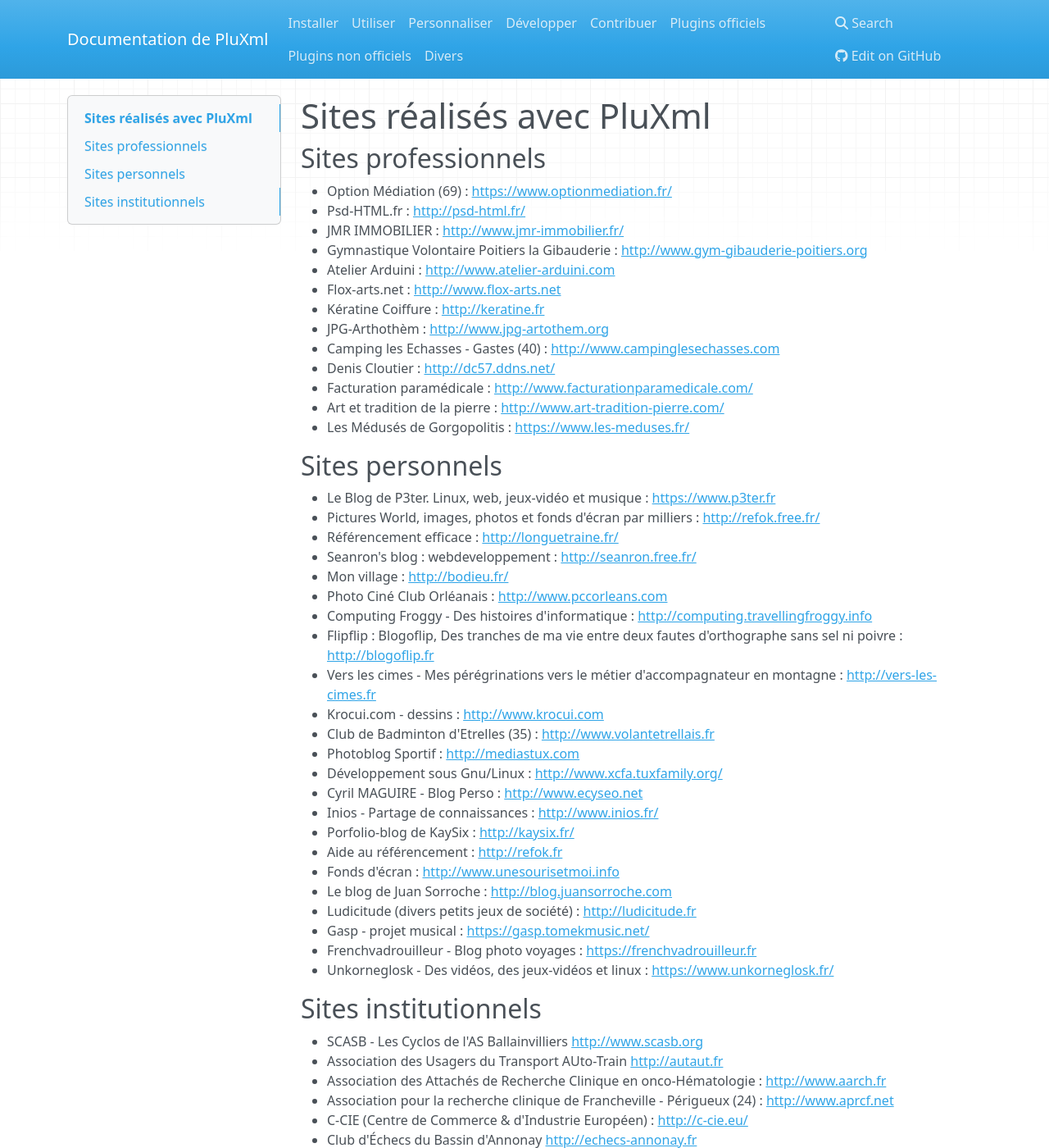
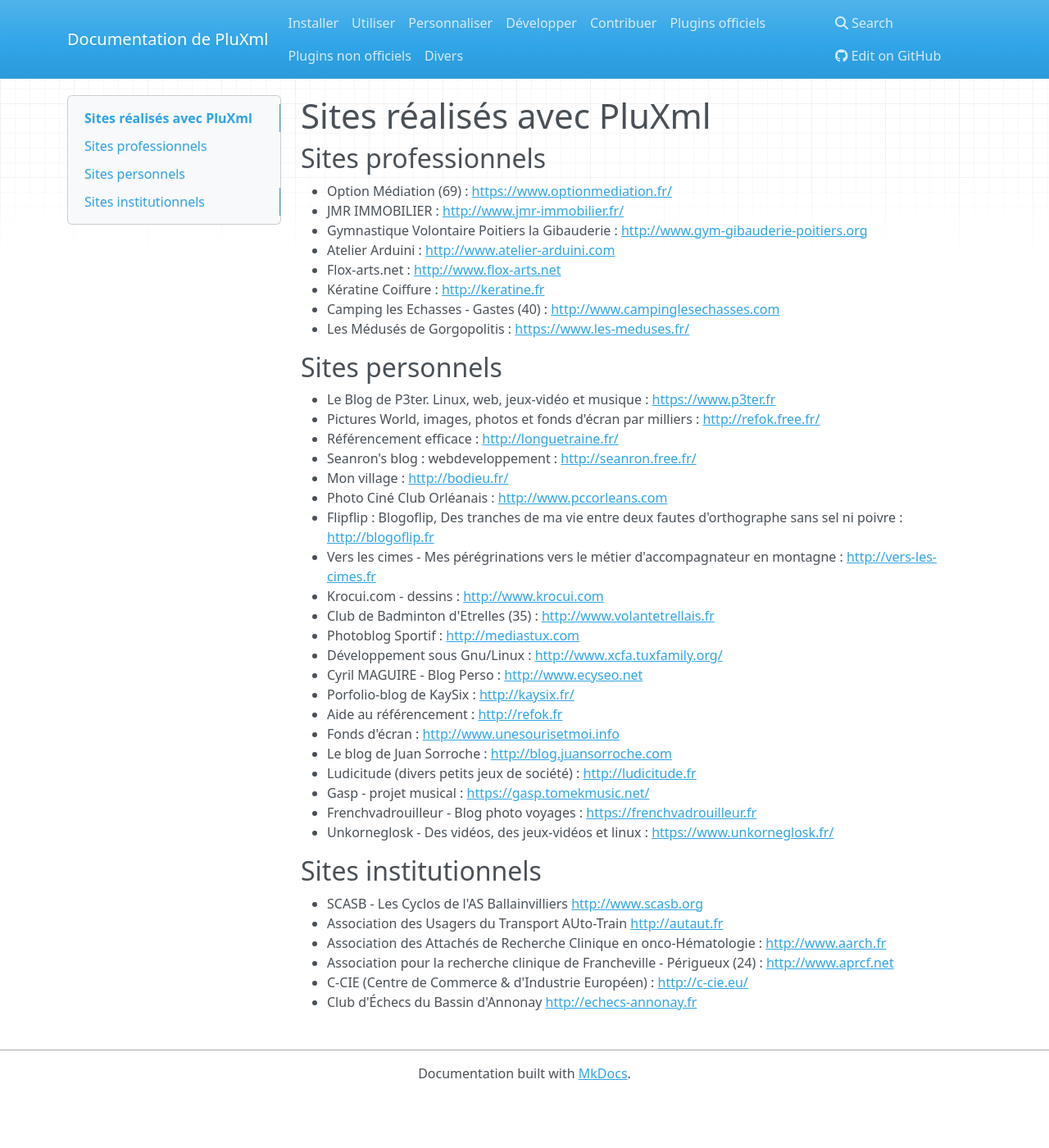
Before and after one commit to pluxml/PluXml-Wiki, an MkDocs documentation site: the page built from docs/divers/sites-realises-avec-pluxml.md, in a window 1280 px wide and 1400 px high. Shown: the whole window at 82% size. Built offline with MkDocs 1.6.1, drawn with Linux system fonts in a browser that asks for light colours; nearby versions of some CDN libraries.

Commit message:
Update list

```diff
--- a/docs/divers/sites-realises-avec-pluxml.md
+++ b/docs/divers/sites-realises-avec-pluxml.md
@@ -3,17 +3,12 @@
 ## Sites professionnels
 
 * Option Médiation (69) : [https://www.optionmediation.fr/](https://www.optionmediation.fr/)
-* Psd-HTML.fr : [http://psd-html.fr/](http://psd-html.fr/)
 * JMR IMMOBILIER : [http://www.jmr-immobilier.fr/](http://www.jmr-immobilier.fr/)
 * Gymnastique Volontaire Poitiers la Gibauderie : [http://www.gym-gibauderie-poitiers.org](http://www.gym-gibauderie-poitiers.org)
 * Atelier Arduini : [http://www.atelier-arduini.com](http://www.atelier-arduini.com)
 * Flox-arts.net : [http://www.flox-arts.net](http://www.flox-arts.net)
 * Kératine Coiffure : [http://keratine.fr](http://keratine.fr)
-* JPG-Arthothèm : [http://www.jpg-artothem.org](http://www.jpg-artothem.org)
 * Camping les Echasses - Gastes (40) : [http://www.campinglesechasses.com](http://www.campinglesechasses.com)
-* Denis Cloutier : [http://dc57.ddns.net/](http://dc57.ddns.net/)
-* Facturation paramédicale : [http://www.facturationparamedicale.com/](http://www.facturationparamedicale.com/)
-* Art et tradition de la pierre : [http://www.art-tradition-pierre.com/](http://www.art-tradition-pierre.com/)
 * Les Médusés de Gorgopolitis : [https://www.les-meduses.fr/](https://www.les-meduses.fr/)
 
 ## Sites personnels
@@ -24,7 +19,6 @@
 * Seanron's blog : webdeveloppement : [http://seanron.free.fr/](http://seanron.free.fr/)
 * Mon village : [http://bodieu.fr/](http://bodieu.fr/)
 * Photo Ciné Club Orléanais : [http://www.pccorleans.com](http://www.pccorleans.com)
-* Computing Froggy - Des histoires d'informatique : [http://computing.travellingfroggy.info](http://computing.travellingfroggy.infoz)
 * Flipflip : Blogoflip, Des tranches de ma vie entre deux fautes d'orthographe sans sel ni poivre : [http://blogoflip.fr](http://blogoflip.fr)
 * Vers les cimes - Mes pérégrinations vers le métier d'accompagnateur en montagne : [http://vers-les-cimes.fr](http://vers-les-cimes.fr)
 * Krocui.com - dessins : [http://www.krocui.com](http://www.krocui.com)
@@ -32,7 +26,6 @@
 * Photoblog Sportif : [http://mediastux.com](http://mediastux.com)
 * Développement sous Gnu/Linux : [http://www.xcfa.tuxfamily.org/](http://www.xcfa.tuxfamily.org/)
 * Cyril MAGUIRE - Blog Perso : [http://www.ecyseo.net](http://www.ecyseo.net)
-* Inios - Partage de connaissances : [http://www.inios.fr/](http://www.inios.fr/)
 * Porfolio-blog de KaySix : [http://kaysix.fr/](http://kaysix.fr/)
 * Aide au référencement : [http://refok.fr](http://refok.fr)
 * Fonds d'écran : [http://www.unesourisetmoi.info](http://www.unesourisetmoi.info)
@@ -48,5 +41,5 @@
 * Association des Usagers du Transport AUto-Train [http://autaut.fr](http://autaut.fr)
 * Association des Attachés de Recherche Clinique en onco-Hématologie : [http://www.aarch.fr](http://www.aarch.fr)
 * Association pour la recherche clinique de Francheville - Périgueux (24) : [http://www.aprcf.net](http://www.aprcf.net)
-* C-CIE (Centre de Commerce & d'Industrie Européen) : [http://c-cie.eu/](http://www.aarch.fr)
-* Club d'Échecs du Bassin d'Annonay [http://echecs-annonay.fr](http://www.aarch.fr)
+* C-CIE (Centre de Commerce & d'Industrie Européen) : [http://c-cie.eu/](http://c-cie.eu/)
+* Club d'Échecs du Bassin d'Annonay [http://echecs-annonay.fr](http://echecs-annonay.)
```
